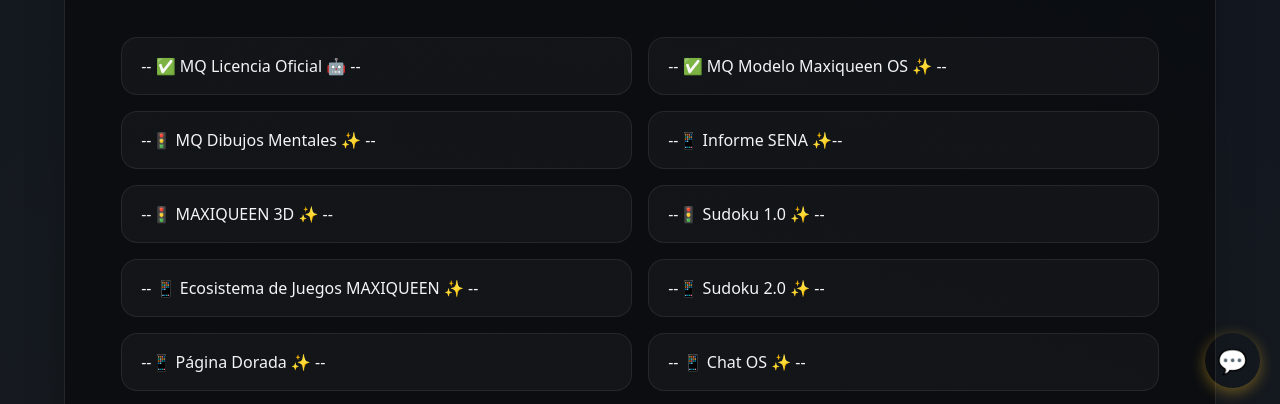
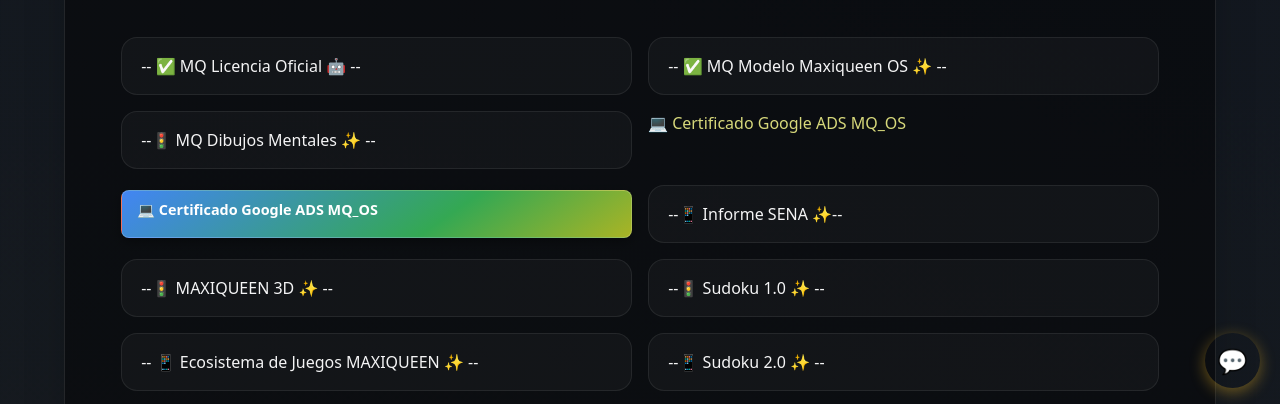
Before and after one commit to maxiqueen-os/maxiqueen_os, a plain HTML site: page index.html in a window 1280 px wide. Shown: the part 392-796 px from the top of the page. Drawn offline with nearby package versions, Linux system fonts and the light colour scheme; some packages are replaced by stand-ins of ours; a script that the page names is missing; files whose address does not match are found by name.

```diff
--- a/index.html
+++ b/index.html
@@ -414,6 +414,11 @@
            class="card-link">
           --🚦 MQ Dibujos Mentales ✨ --
         </a>
+
+            <a class="hover:text-amber-400 transition" href="https://share.google/6eVkV3qHz1q1Ne1xZ" target="_blank" rel="noopener">💻 Certificado Google ADS  MQ_OS</a></li>
+<a href="https://share.google/6eVkV3qHz1q1Ne1xZ" class="cert-google">
+   💻 Certificado Google ADS MQ_OS
+</a>
 
         <a href="Inf_Sena.pdf" target="_blank" class="card-link">
           --📱 Informe SENA ✨--
```
